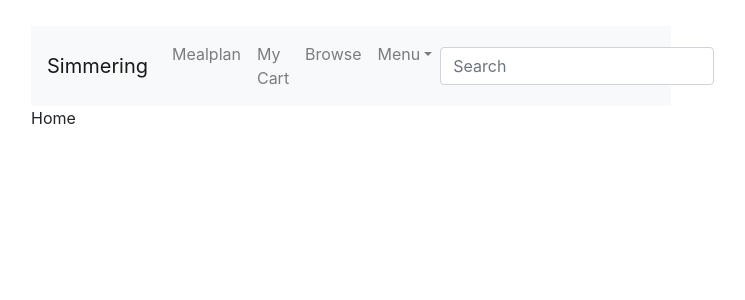
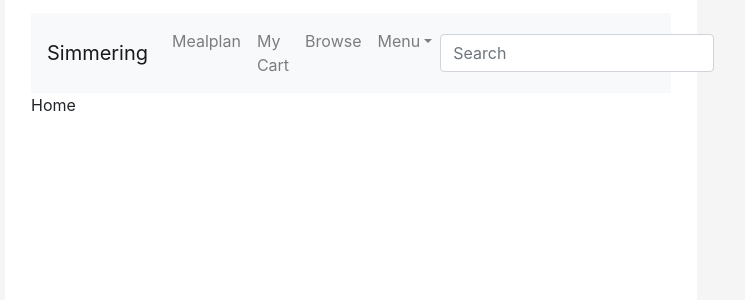
Before and after one commit to Bechev/recipeApp, a React (Create React App) app in the folder client/: page / in a window 1280 px wide. Shown: the top 300 px of the page, without its empty margins (289-1034 px from the left). Built offline with nearby package versions, Linux system fonts and the light colour scheme.

Commit message:
Added color to App background and put margins/paddings

```diff
--- a/client/src/App.css
+++ b/client/src/App.css
@@ -1,7 +1,13 @@
-
+.App{
+  background-color: whitesmoke;
+  min-height: 100vh;
+}
 
 .AppContent{
-  margin: 2% 25% 2% 25%;
+  margin: 0% 23% 0% 23%;
+  padding: 1% 2% 1% 2%;
+  background-color: white;
+  min-height: 100vh;
 }
 
 
```
